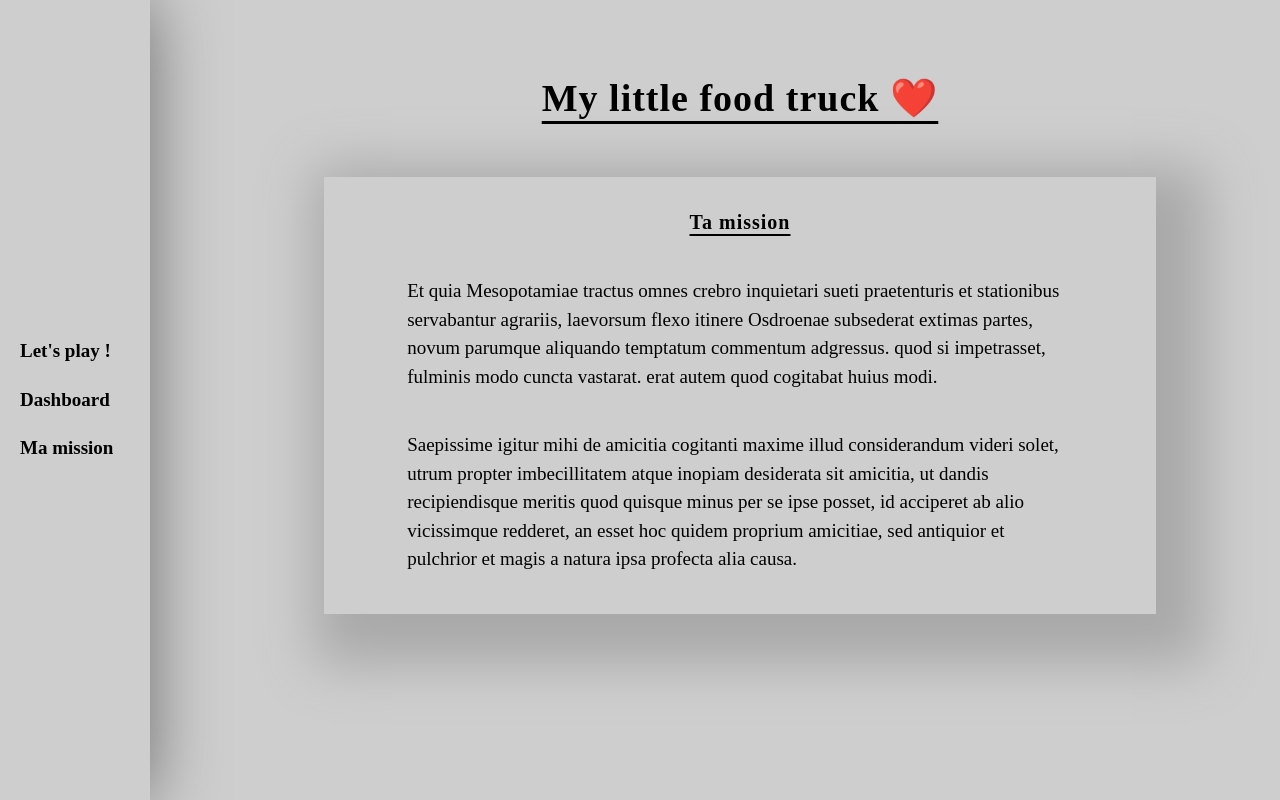
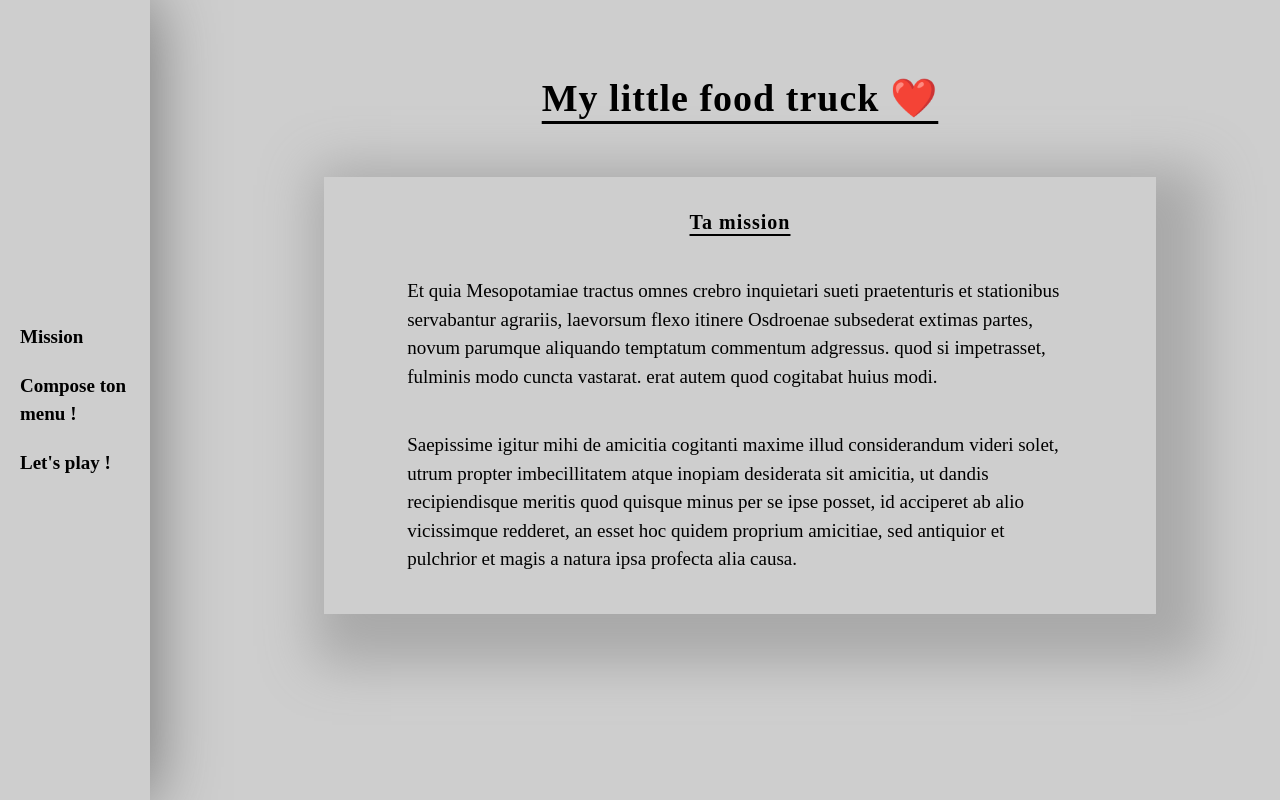
Before and after one commit to NatashaFinkel/food-truck-sim, a React (Vite) app: page /mission in a window 1280 px wide. Built offline with nearby package versions, Linux system fonts and the light colour scheme.

Commit message:
Fix : modification de l'ordre des liens de la NavBar

```diff
--- a/src/components/NavBar.tsx
+++ b/src/components/NavBar.tsx
@@ -5,13 +5,13 @@ const NavBar: React.FC = () => {
     <nav className="nav-bar">
       <ul>
         <li>
-          <a href="/playboard">Let's play !</a>
+          <a href="/mission">Mission</a>
         </li>
         <li>
-          <a href="/dashboard">Dashboard</a>
+          <a href="/dashboard">Compose ton menu !</a>
         </li>
         <li>
-          <a href="/mission">Ma mission</a>
+          <a href="/playboard">Let's play !</a>
         </li>
       </ul>
     </nav>
```
